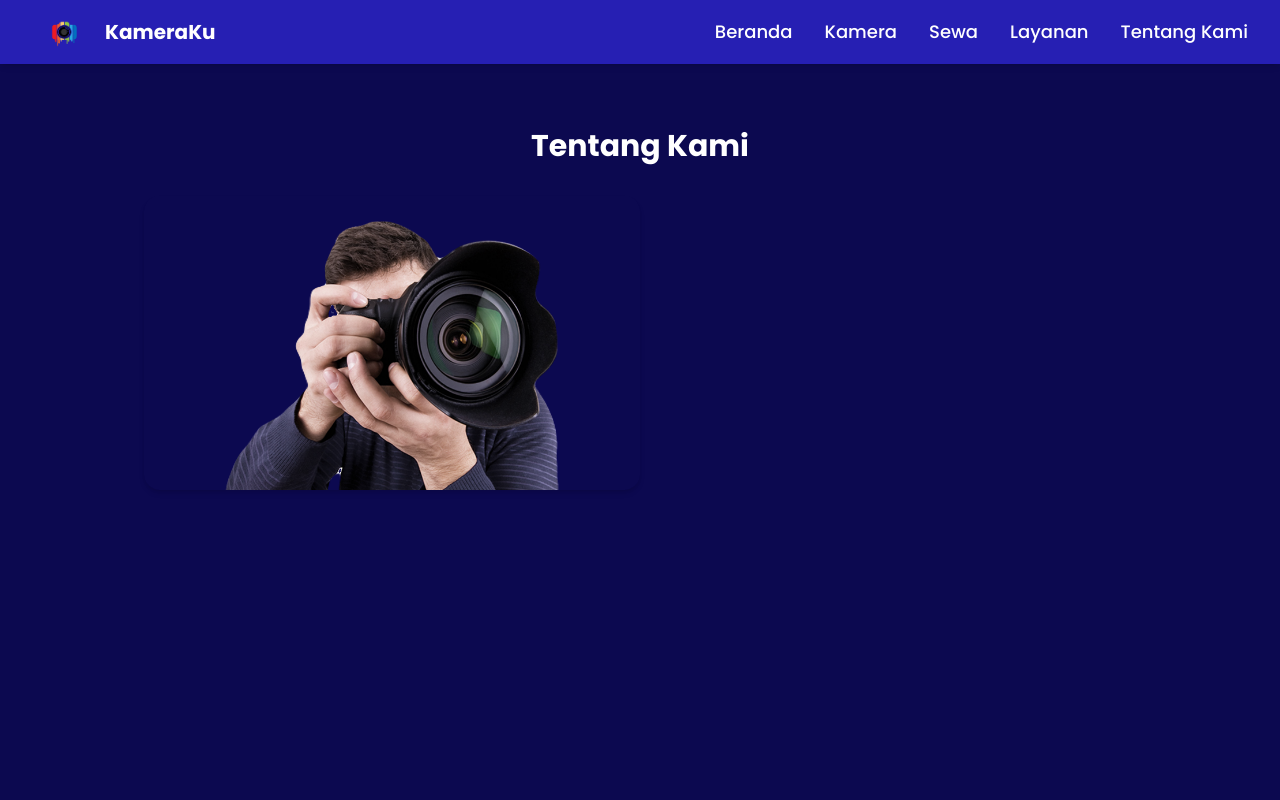
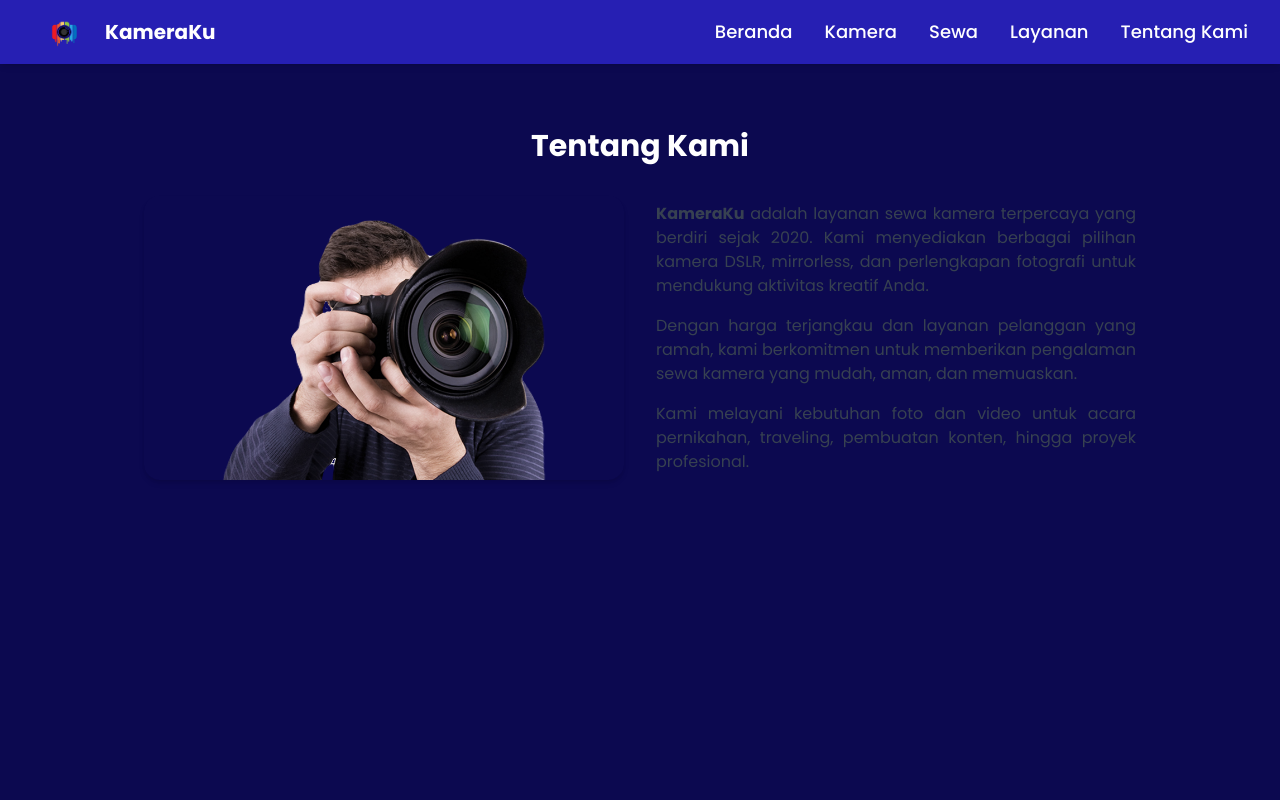
Before and after one commit to jefritirta30/Ondemande, a Next.js app in the folder frontend/: page /tentang in a window 1280 px wide. Shown: the top 800 px of the page. Built offline with nearby package versions, Linux system fonts and the light colour scheme.

Commit message:
jefri: membuat description halaman tentang kami

```diff
--- a/frontend/app/tentang/page.tsx
+++ b/frontend/app/tentang/page.tsx
@@ -15,6 +15,25 @@ export default function AboutPage() {
                 className="rounded-2xl shadow-md"
             />
             </div>
+
+            {/* description */}
+            <div className="md:w-1/2 text-gray-700 space-y-4 text-justify">
+                <p>
+                    <strong>KameraKu</strong> adalah layanan sewa kamera terpercaya yang
+                    berdiri sejak 2020. Kami menyediakan berbagai pilihan kamera DSLR,
+                    mirrorless, dan perlengkapan fotografi untuk mendukung aktivitas
+                    kreatif Anda.
+                </p>
+                <p>
+                    Dengan harga terjangkau dan layanan pelanggan yang ramah, kami
+                    berkomitmen untuk memberikan pengalaman sewa kamera yang mudah,
+                    aman, dan memuaskan.
+                </p>
+                <p>
+                    Kami melayani kebutuhan foto dan video untuk acara pernikahan,
+                    traveling, pembuatan konten, hingga proyek profesional.
+                </p>
+            </div>
         </div>
     </main>
   )
```
